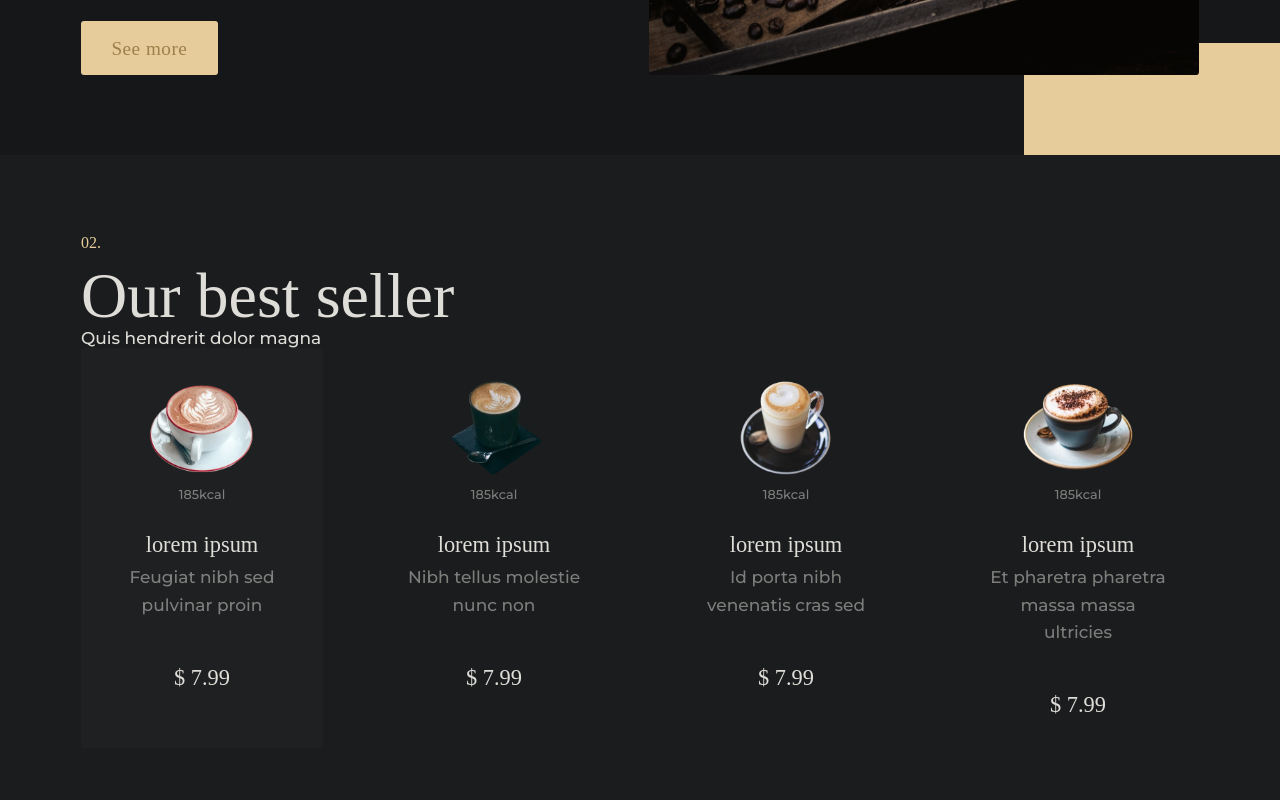
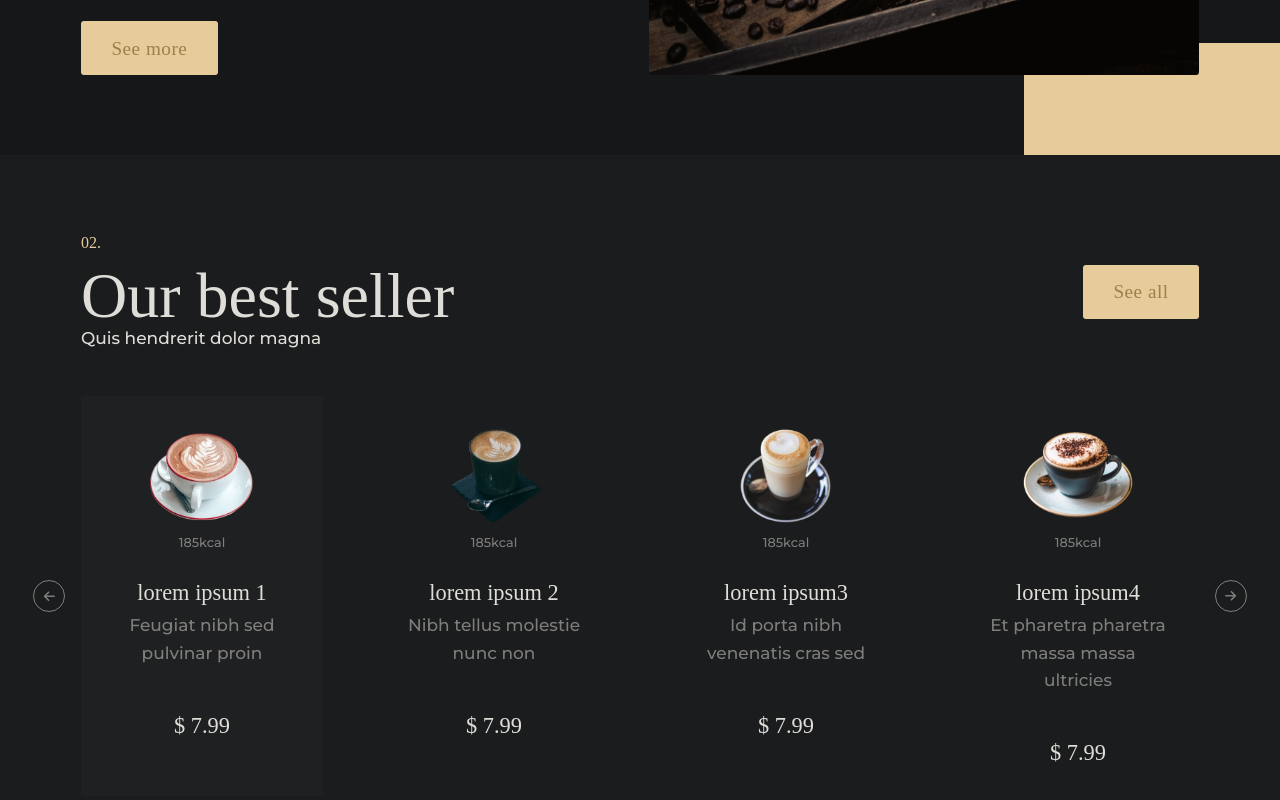
Before and after one commit to aridsm/cafeteria, a React (Create React App) app: page / in a window 1280 px wide. Shown: the part 1211-2011 px from the top of the page. Built offline with nearby package versions, Linux system fonts and the light colour scheme; a web font is replaced by a local one.

Commit message:
best seller added

```diff
--- a/src/Styles/Components/BestSeller.scss
+++ b/src/Styles/Components/BestSeller.scss
@@ -3,6 +3,15 @@
 .best-seller {
   .h2::before {
     @include numberH2(2);
+  }
+  .header-best-seller {
+    display: flex;
+    align-items: center;
+    justify-content: space-between;
+  }
+  .slider {
+    margin-top: 3rem;
+    position: relative;
   }
   .slide-item {
     padding: 2rem;
@@ -35,4 +44,24 @@
       margin: 0.5rem 0 2rem 0;
     }
   }
+  .slider-container {
+    position: relative;
+  }
+  .arrow {
+    @include arrow;
+    position: absolute;
+    top: calc(50% - 1rem);
+    color: $c-txt-2;
+    &:hover {
+      color: $c-txt;
+    }
+  }
+  .arrow-left {
+    transform: rotate(-90deg);
+    left: -3rem;
+  }
+  .arrow-right {
+    transform: rotate(90deg);
+    right: -3rem;
+  }
 }
--- a/src/Styles/Components/HomeSlide.scss
+++ b/src/Styles/Components/HomeSlide.scss
@@ -54,15 +54,7 @@
       margin-top: 3.5rem;
     }
     .arrow {
-      height: 2rem;
-      width: 2rem;
-      border: 1px solid currentColor;
-      border-radius: 50%;
-      display: grid;
-      place-items: center;
-      svg {
-        width: 0.6rem;
-      }
+      @include arrow;
     }
     .arrow-down {
       transform: rotate(180deg);
--- a/src/Styles/VarMixins.scss
+++ b/src/Styles/VarMixins.scss
@@ -44,3 +44,15 @@ $radius: 3px;
   top: -3rem;
   left: 0;
 }
+
+@mixin arrow {
+  height: 2rem;
+  width: 2rem;
+  border: 1px solid currentColor;
+  border-radius: 50%;
+  display: grid;
+  place-items: center;
+  svg {
+    width: 0.6rem;
+  }
+}
--- a/src/components/BestSeller.js
+++ b/src/components/BestSeller.js
@@ -1,4 +1,4 @@
-import React from "react";
+import React, { useState } from "react";
 import "../Styles/Components/BestSeller.scss";
 import { Swiper, SwiperSlide } from "swiper/react";
 import img1 from "../assets/prod1.webp";
@@ -8,38 +8,39 @@ import img4 from "../assets/prod4.webp";
 import img5 from "../assets/prod5.webp";
 import "swiper/css/navigation";
 import "swiper/css";
+import { ReactComponent as ArrowSvg } from "../assets/arrow.svg";
 
 const products = [
   {
-    name: "lorem ipsum",
+    name: "lorem ipsum 1",
     description: "Feugiat nibh sed pulvinar proin",
     price: "$ 7.99",
     cal: "185kcal",
     img: img1,
   },
   {
-    name: "lorem ipsum",
+    name: "lorem ipsum 2",
     description: "Nibh tellus molestie nunc non",
     price: "$ 7.99",
     cal: "185kcal",
     img: img2,
   },
   {
-    name: "lorem ipsum",
+    name: "lorem ipsum3",
     description: "Id porta nibh venenatis cras sed",
     price: "$ 7.99",
     cal: "185kcal",
     img: img3,
   },
   {
-    name: "lorem ipsum",
+    name: "lorem ipsum4",
     description: "Et pharetra pharetra massa massa ultricies",
     price: "$ 7.99",
     cal: "185kcal",
     img: img4,
   },
   {
-    name: "lorem ipsum",
+    name: "lorem ipsum5",
     description: "Feugiat nibh sed pulvinar proin",
     price: "$ 7.99",
     cal: "185kcal",
@@ -48,15 +49,38 @@ const products = [
 ];
 
 const BestSeller = () => {
+  const [swiper, setSwiper] = useState(null);
+
+  const nextSlideHandler = () => {
+    swiper.slideNext();
+  };
+
+  const prevSlideHandler = () => {
+    swiper.slidePrev();
+  };
+
   return (
     <section className="section-pd best-seller">
       <div className="container">
+        <div className="header-best-seller">
+          <div>
             <h2 className="h2">Our best seller</h2>
             <p>Quis hendrerit dolor magna</p>
+          </div>
+          <a href="/" className="btn">
+            See all
+          </a>
+        </div>
+        <div className="slider-container">
           <Swiper
             spaceBetween={50}
             slidesPerView={4}
             scrollbar={{ draggable: true }}
+            className="slider"
+            onSwiper={(s) => {
+              console.log("initialize swiper", s);
+              setSwiper(s);
+            }}
           >
             {products.map((prod) => (
               <SwiperSlide key={prod.name} className="slide-item">
@@ -70,6 +94,13 @@ const BestSeller = () => {
               </SwiperSlide>
             ))}
           </Swiper>
+          <button onClick={prevSlideHandler} className="arrow arrow-left">
+            <ArrowSvg />
+          </button>
+          <button onClick={nextSlideHandler} className="arrow arrow-right">
+            <ArrowSvg />
+          </button>
+        </div>
       </div>
     </section>
   );
--- a/src/components/Home.js
+++ b/src/components/Home.js
@@ -9,8 +9,8 @@ const Home = () => {
     <section className="home">
       <div className="coffee-shop">
         <div className="coffee">
-          {coffee.map((letter) => (
-            <span key={letter}>{letter}</span>
+          {coffee.map((letter, index) => (
+            <span key={index}>{letter}</span>
           ))}
         </div>
         <div className="shop">shop</div>
```
Lines whose indentation alone changed are shown as unchanged.
